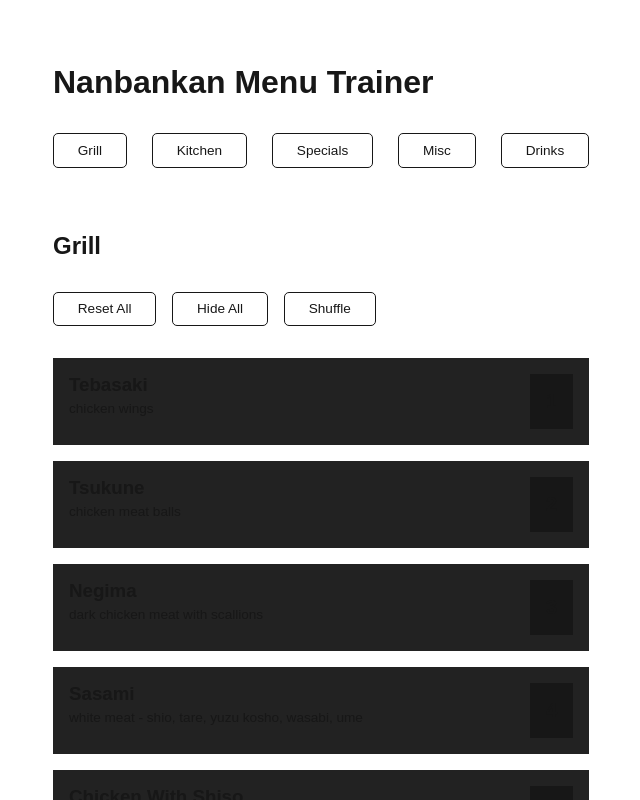
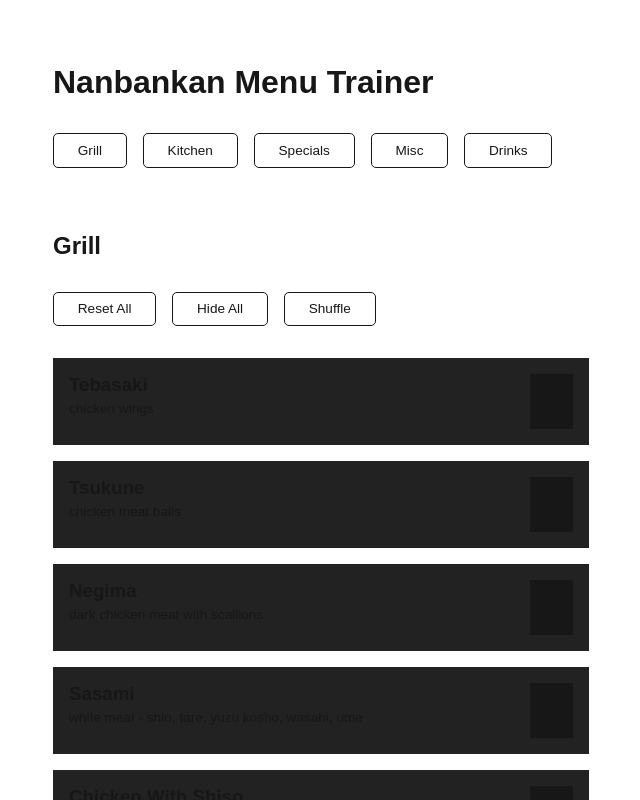
Before and after one commit to jmtakahashi/nanbankan-menu, a React (Create React App) app: page / in a window 1280 px wide. Shown: the top 800 px of the page, without its empty margins (319-959 px from the left). Built offline with nearby package versions, Linux system fonts and the light colour scheme.

Commit message:
fix css for smaller screens.

```diff
--- a/src/App.css
+++ b/src/App.css
@@ -39,7 +39,8 @@
 /* added by jt */
 .links {
   display: flex;
-  justify-content: space-between;
+  justify-content: flex-start;
+  flex-wrap: wrap;
   gap: 1rem;
 }
 
```
